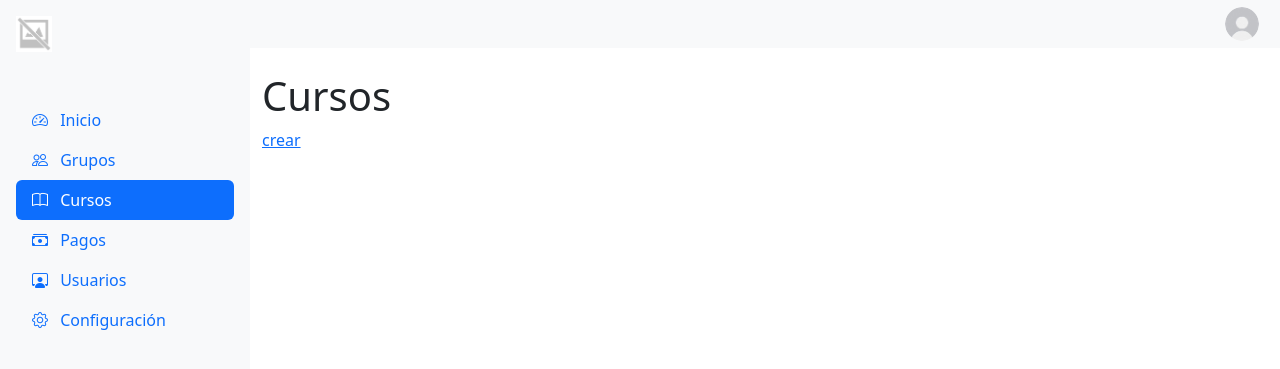
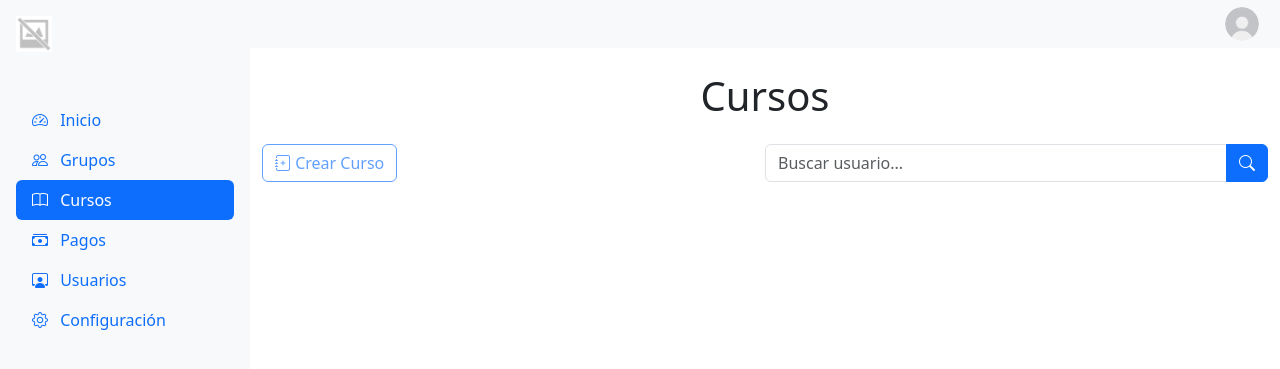
Before and after one commit to wmoralesl/ccmillennium, a Django app: page /admin/c/ in a window 1280 px wide. Shown: the top 369 px of the page. Run offline with Django 5.2, Linux system fonts and the light colour scheme; data that the repository does not hold is empty; some libraries are stand-ins or nearby versions.

Commit message:
[Update]: Se han agregado estilos al listado de cursos

```diff
--- a/apps/courses/templates/courses/list_courses.html
+++ b/apps/courses/templates/courses/list_courses.html
@@ -1,22 +1,45 @@
 {% extends 'private/base.html' %}
 {% load static %}
 {% block content %}
-<h1>Cursos</h1>
-<a href="{% url 'courses:create' %}">crear</a>
+<h1 class="mb-4 text-center">Cursos</h1>
+
+<div class="d-flex justify-content-between align-items-center mb-4">
+    {% if request.user.role == 'admin' %}
+    <a class="btn btn-primary" href="{% url 'courses:create' %}">
+        <i class="bi bi-journal-plus"></i> Crear Curso
+    </a>
+    {% else %}
+    <a class="btn btn-outline-primary disabled" href=".">
+        <i class="bi bi-journal-plus"></i> Crear Curso
+    </a>
+    {% endif %}
+    <form method="get" class="d-flex w-50">
+        <div class="input-group">
+            <input
+                type="text"
+                name="q"
+                class="form-control"
+                placeholder="Buscar usuario..."
+                value="{{ request.GET.q }}">
+            <button type="submit" class="btn btn-primary">
+                <i class="bi bi-search "></i>
+            </button>
+        </div>
+    </form>
+</div>
+
 <div class="row">
-
-
 {% for course in courses %}
-   <!-- <div class="">
-    <a href="{% url 'courses:view' course.id %}">{{course.name}}</a>
-   </div> -->
-
-   <div class="col-3">
-    <div class="card">
+   <div class="col-6 col-xl-4 col-xxl-3 mb-4">
+    <div class="card  h-100">
         {% if course.banner %}
-        <img class="" src="{{ course.banner.url }}" alt="">
+        <div class="card-header p-0">
+            <div style="height: 140px; background-size: cover; background-position: center; background-image: url('{{ course.banner.url }}');"></div>
+        </div>
         {% else %}
-        <img src="{% static 'img/untils/noimage.jpg' %}" alt="">
+        <div class="card-header p-0">
+            <div class="bg-secondary" style="height: 140px; background-size: cover; background-position: center;"></div>
+        </div>
         {% endif %}
         <div class="card-body">
             <h5 class="card-title">
```
